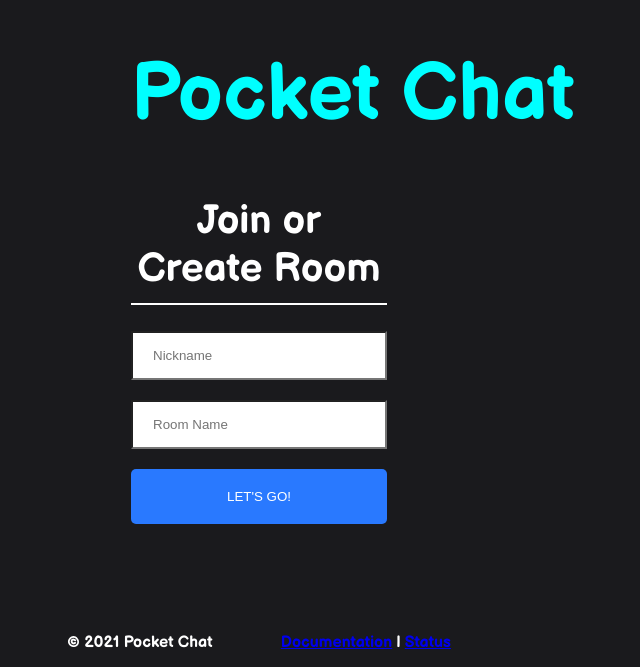
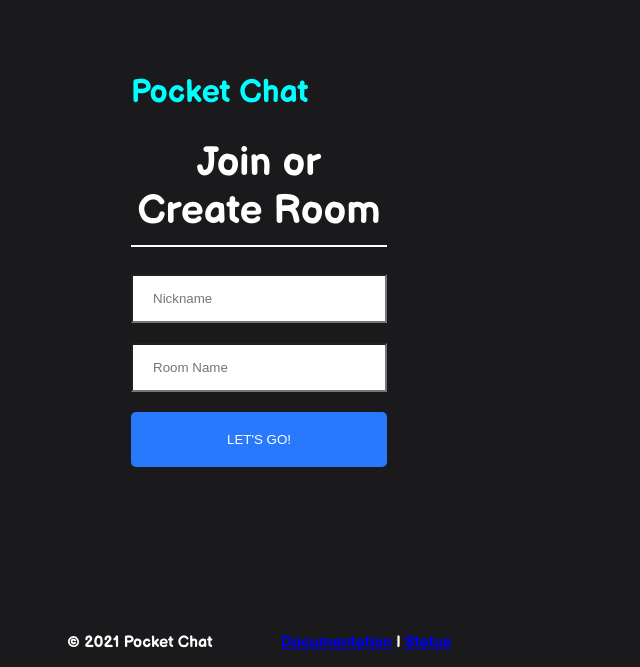
Before and after one commit to Senophyx/pocket-chat-client, a React (Create React App) app: page / in a window 1280 px wide. Shown: the part 133-800 px from the top of the page, without its empty margins (381-1021 px from the left). Built offline with nearby package versions, Linux system fonts and the light colour scheme.

Commit message:
Update Join.css

```diff
--- a/src/components/Join/Join.css
+++ b/src/components/Join/Join.css
@@ -50,9 +50,10 @@ html, body {
 
 .head_logo {
   color: #00FFFF;
-  font-size: 5em;
+  font-size: 2em;
   width: max-content;
   text-align: center;
+  align-items: center;
 }
 
 .heading {
```
